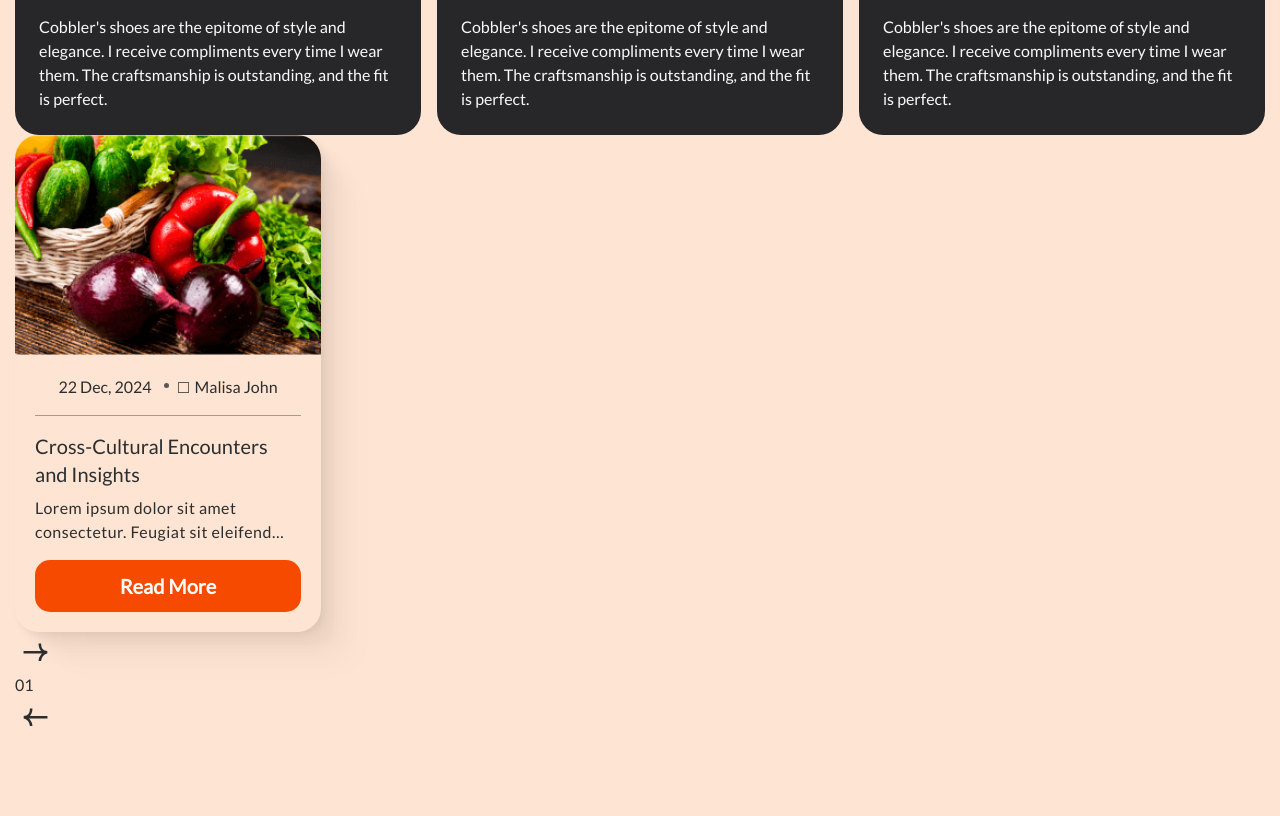
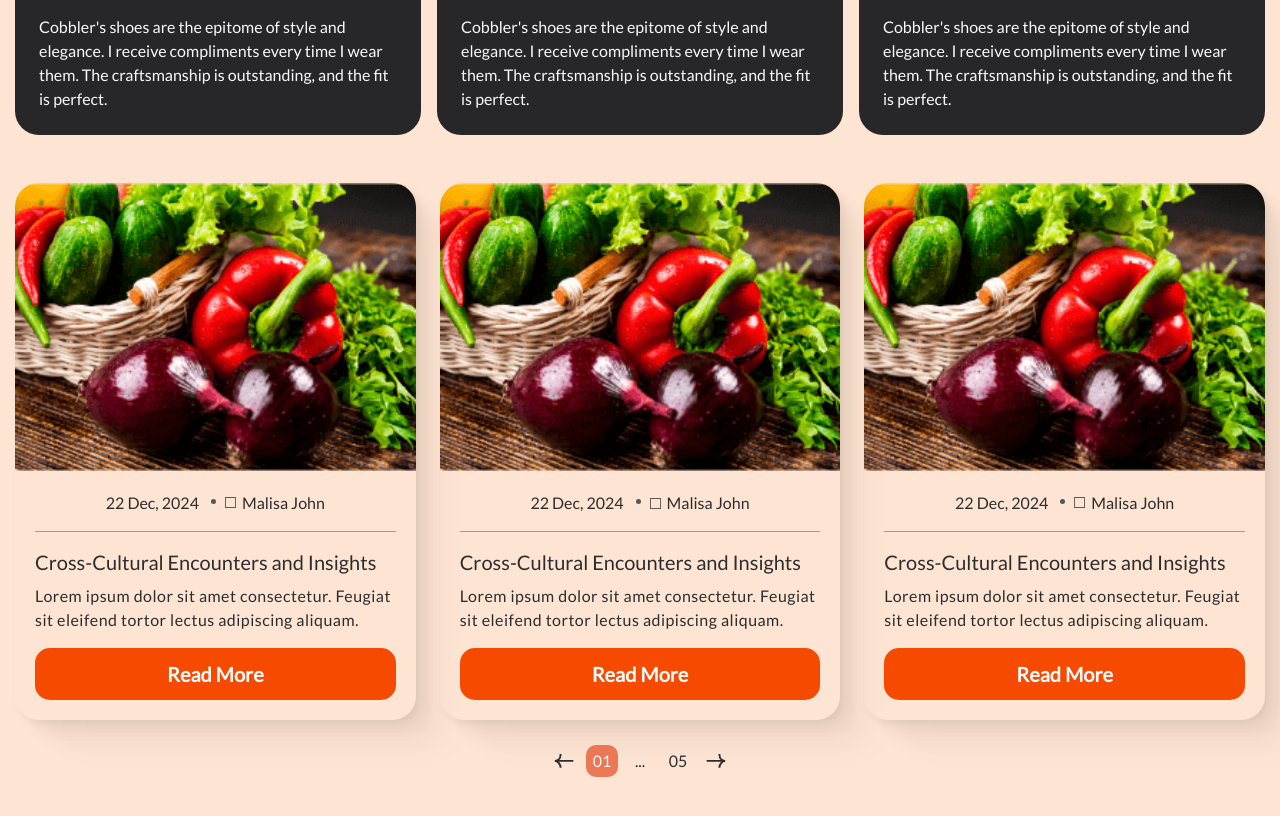
Before and after one commit to hossein1075/e-Bazar, a React (Vite) app: page / in a window 1280 px wide. Shown: the part 3980-4796 px from the top of the page. Before the commit the page ends 4718 px from the top, so only its background shows below. Built offline with nearby package versions, Linux system fonts and the light colour scheme.

Commit message:
complete section blog

```diff
--- a/src/components/main/componentsMain/CategoryBox/CategoryBox.jsx
+++ b/src/components/main/componentsMain/CategoryBox/CategoryBox.jsx
@@ -9,7 +9,6 @@ function CategoryBox() {
         <div className='sm:absolute sm:top-1/2 sm:left-[3%] sm:-translate-y-1/2'>
           <h2 className='mb-2 font-bold tracking-tightest text-orange-600'>
             <span className='text-4x-l-5 lg:text-6xl'>
-
             10%
             </span>
             <span className='inline-block ml-2 lg:ml-4.25 text-xl lg:text-2xl'>OFF</span>
--- a/src/components/main/componentsMain/PaginateBox/PaginationBox.jsx
+++ b/src/components/main/componentsMain/PaginateBox/PaginationBox.jsx
@@ -6,9 +6,9 @@ import './PaginationBox.css'
 function PaginationBox() {
     return (
         <>
-            <div className='w-[306px] rounded-3xl shadow-sub overflow-hidden'>
-                <div className='object-cover'>
-                    <img src="/images/blog/blog-1.png" className='w-full' alt="fruit blog" />
+            <div className='rounded-3xl shadow-sub group overflow-hidden'>
+                <div className='overflow-hidden'>
+                    <img src="/images/blog/blog-1.png" className='w-full object-cover group-hover:scale-110 transition-all duration-800 transition-linear' alt="fruit blog" />
                 </div>
                 <div className='p-5'>
                     <div className='flexCenter gap-6 border-b-1 border-neutral-600/50 border-solid pb-4 mb-4'>
--- a/src/components/main/componentsMain/SVGPagination/SVGPaginationLeft.jsx
+++ b/src/components/main/componentsMain/SVGPagination/SVGPaginationLeft.jsx
@@ -5,14 +5,14 @@ function SVGPaginationLeft() {
     <>
     <svg
       xmlns="http://www.w3.org/2000/svg"
-      width="41"
-      height="41"
+      width="32"
+      height="32"
       viewBox="0 0 41 41"
       fill="none"
     >
       <path
         d="M16.2068 29.1201C16.2068 25.3701 12.7068 20.3701 8.70679 20.3701M8.70679 20.3701C10.9985 20.3701 16.2068 19.1201 16.2068 11.6201M8.70679 20.3701H32.4568"
-        stroke="#2C2D2F"
+        stroke="currentColor"
         strokeWidth="2.5"
       />
     </svg>
--- a/src/components/main/componentsMain/SVGPagination/SVGPaginationRight.jsx
+++ b/src/components/main/componentsMain/SVGPagination/SVGPaginationRight.jsx
@@ -5,14 +5,14 @@ function SVGPaginationRight() {
     <>
      <svg
       xmlns="http://www.w3.org/2000/svg"
-      width="41"
-      height="41"
+      width="32"
+      height="32"
       viewBox="0 0 41 41"
       fill="none"
     >
       <path
         d="M24.7932 29.1201C24.7932 25.3701 28.2932 20.3701 32.2932 20.3701M32.2932 20.3701C30.0015 20.3701 24.7932 19.1201 24.7932 11.6201M32.2932 20.3701H8.54321"
-        stroke="#2C2D2F"
+        stroke="currentColor"
         strokeWidth="2.5"
       />
     </svg>
--- a/src/components/main/sections/section6/Testimonials.jsx
+++ b/src/components/main/sections/section6/Testimonials.jsx
@@ -3,7 +3,7 @@ import BoxSlide from '../../componentsMain/BoxSlide/BoxSlide'
 function Testimonials() {
   return (
     <>
-    <section>
+    <section className='pb-6 middle:pb-8 xl:pb-12'>
         <div className="container">
             <div>
                <h2 className='text-center text-5xl md:text-6xl lg:text-80px tracking-tightest text-neutral-950 font-RobotoSerif-Regular mb-8 md:mb-12'>Client’s Reviews</h2>
--- a/src/components/main/sections/section7/Blog.jsx
+++ b/src/components/main/sections/section7/Blog.jsx
@@ -2,28 +2,37 @@ import React from 'react'
 import PaginationBox from '../../componentsMain/PaginateBox/PaginationBox'
 import SVGPaginationRight from '../../componentsMain/SVGPagination/SVGPaginationRight'
 import SVGPaginationLeft from '../../componentsMain/SVGPagination/SVGPaginationLeft'
+import './blog.css'
 function Blog() {
   return (
     <>
-    <section>
+    <section className='2xl:mb-20 xl:mb-15 middle:mb-12 mb-8'>
         <div className="container">
-            <div>
+            <div className='grid grid-cols-1 md:grid-cols-2 middle:grid-cols-3 gap-6 justify-center'>
+                <PaginationBox/>
+                <PaginationBox/>
                 <PaginationBox/>
             </div>
 
             <div>
-               <ul>
-                <li>
+               <ul className='flexCenter gap-1.5 mt-6.25 *:hover:bg-orange-600 *:hover:text-zinc-50 *:rounded-10px *:size-8'>
+                <li className='transition-original flexCenter'>
+                    <a href="#">
+                        <SVGPaginationLeft/>
+                    </a>
+                </li>
+                <li className='transition-original flexCenter active-number'>
+                    <a href="#">01</a>
+                </li>
+                <li className='transition-original flexCenter'>
+                    <a href="#">...</a>
+                </li>
+                <li className='transition-original flexCenter'>
+                    <a href="#">05</a>
+                </li>
+                <li className='transition-original flexCenter'>
                     <a href="#">
                         <SVGPaginationRight/>
-                    </a>
-                </li>
-                <li>
-                    <a href="#">01</a>
-                </li>
-                <li>
-                    <a href="#">
-                        <SVGPaginationLeft/>
                     </a>
                 </li>
                </ul>
--- /dev/null
+++ b/src/components/main/sections/section7/blog.css
@@ -0,0 +1,5 @@
+.active-number {
+    color: #FAFAFA;
+    background: #EC7755;
+    transition: all 0.5s ease-in-out;
+}
--- a/src/index.css
+++ b/src/index.css
@@ -49,6 +49,7 @@
   --tracking-tightest4: 0.03em;
   --radius-10px: 0.625rem;
   --radius-15px: 0.9375rem;
+  --breakpoint-middle: 62.1875rem;
 }
 
 /* class */
@@ -62,8 +63,9 @@
   .shadow-sub {
     box-shadow: 42px 42px 24px rgba(0, 0, 0, 0.01), 24px 24px 20px rgba(0, 0, 0, 0.03), 11px 11px 15px rgba(0, 0, 0, 0.04), 3px 3px 8px rgba(0, 0, 0, 0.05), 0px 0px 0px rgba(0, 0, 0, 0.05);
   }
+
   .transition-original {
-   @apply transition-all  duration-500 ease-in-out
+    @apply transition-all duration-500 ease-in-out
   }
 }
 
```
Lines whose indentation alone changed are shown as unchanged.
